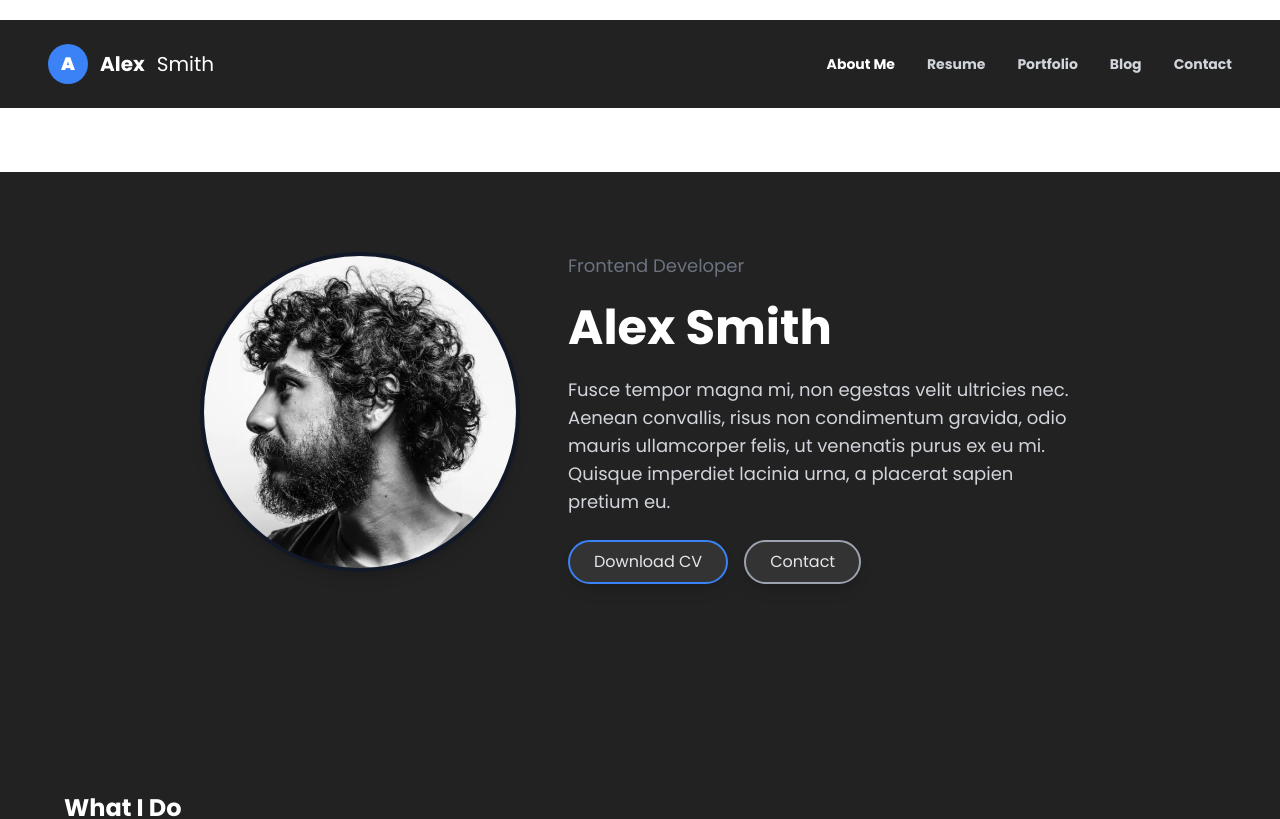
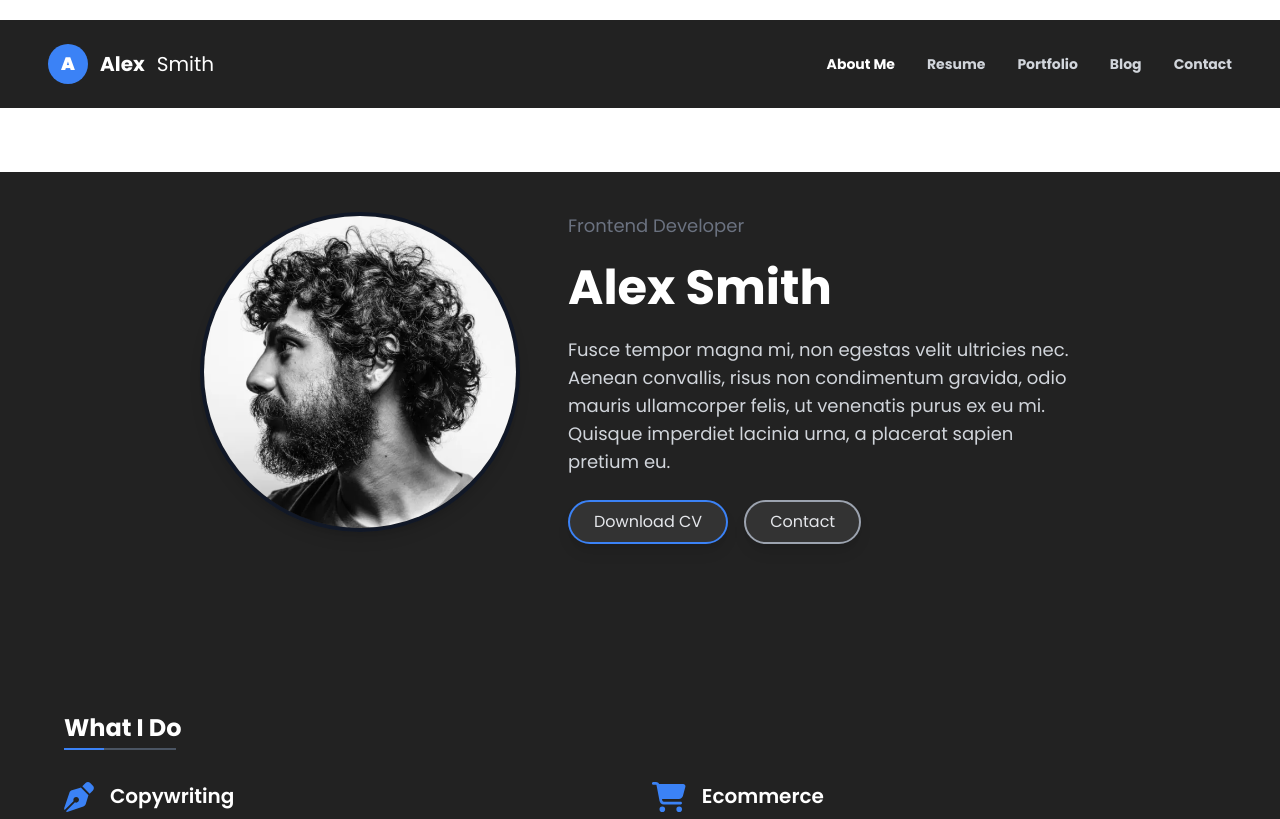
Before and after one commit to RAIZOxd/Next_Js_portfolio, a Next.js app: page / in a window 1280 px wide. Shown: the top 819 px of the page. Built offline with nearby package versions, Linux system fonts and the light colour scheme.

Commit message:
updated page.jsx

```diff
--- a/src/app/page.jsx
+++ b/src/app/page.jsx
@@ -39,7 +39,7 @@ export default function Home() {
       <Head>
         <title>Frontend Developer - Alex Smith</title>
       </Head>
-     <main className="flex flex-col items-center mt-8 px-4 md:flex-row md:items-start md:justify-center md:mt-16 md:px-8 space-y-6 md:space-y-0 md:space-x-12 py-20">
+     <main className="flex flex-col items-center mt-8 px-4 md:flex-row md:items-start md:justify-center md:mt-16 md:px-8 space-y-6 md:space-y-0 md:space-x-12 py-10">
 {/* Profile Picture Section */}
 <div className="flex-shrink-0 w-64 h-64 sm:w-72 sm:h-72 md:w-80 md:h-80 rounded-full overflow-hidden border-4 border-gray-900 shadow-lg transform transition-all duration-300 hover:scale-105 hover:shadow-slate-950" ref={addToRefs}>
   <Image
```
